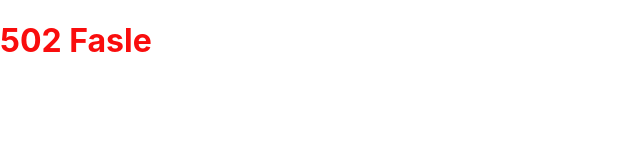
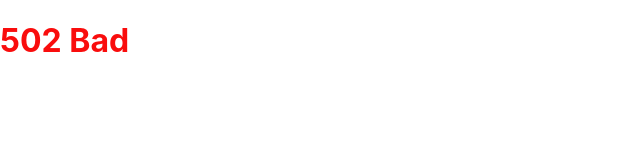
Before and after one commit to itxve/nextjs-wyapi, a Next.js app: page /502 in a window 1280 px wide. Shown: the top 160 px of the page, without its empty margins (0-640 px from the left). Built offline with nearby package versions, Linux system fonts and the light colour scheme.

Commit message:
🔥 update 502

```diff
--- a/pages/502.tsx
+++ b/pages/502.tsx
@@ -1,4 +1,4 @@
 
 export default function Custom502() {
-  return <h1 style={{color:"#F90D0D"}}>502 Fasle</h1>
+  return <h1 style={{color:"#F90D0D"}}>502 Bad</h1>
 }
```
